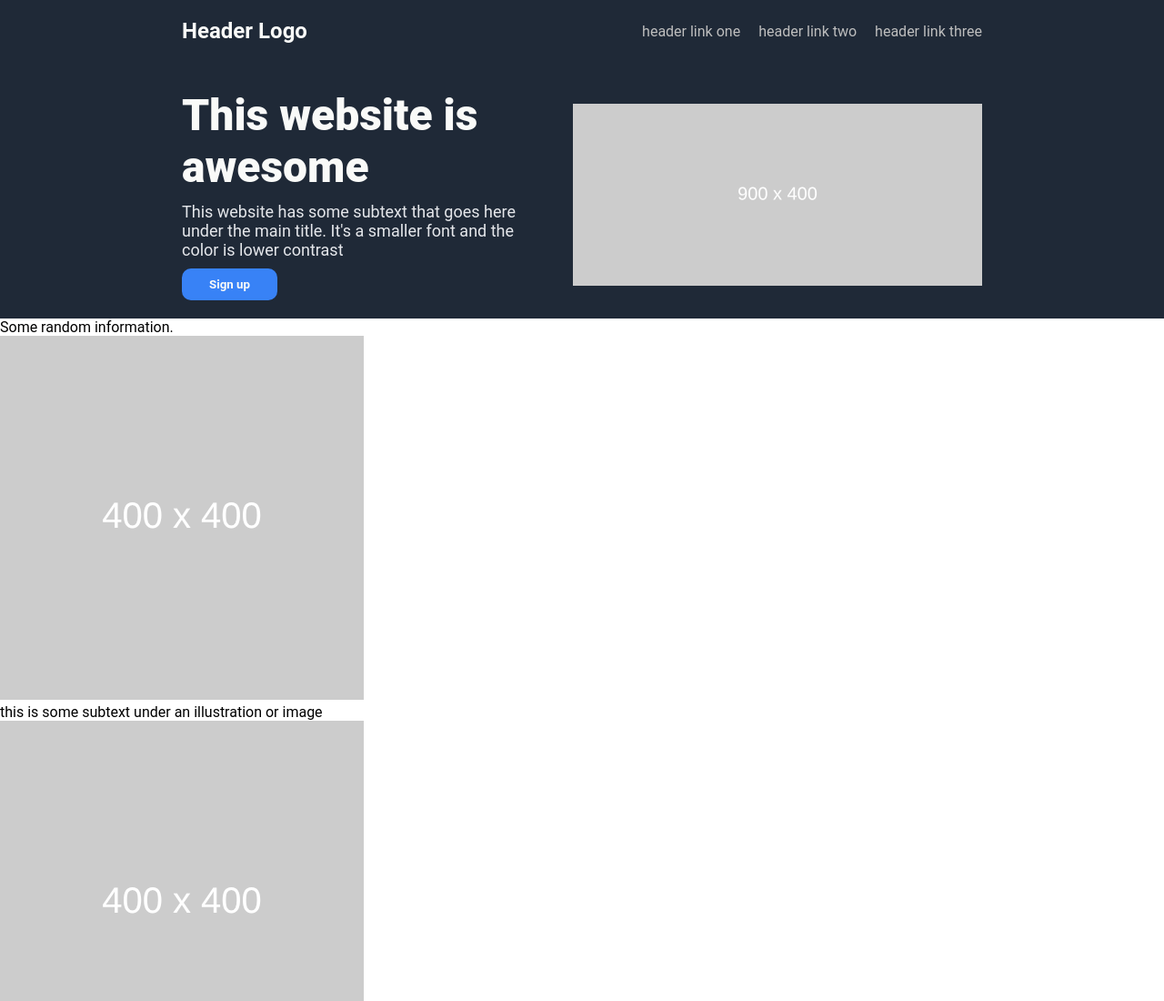
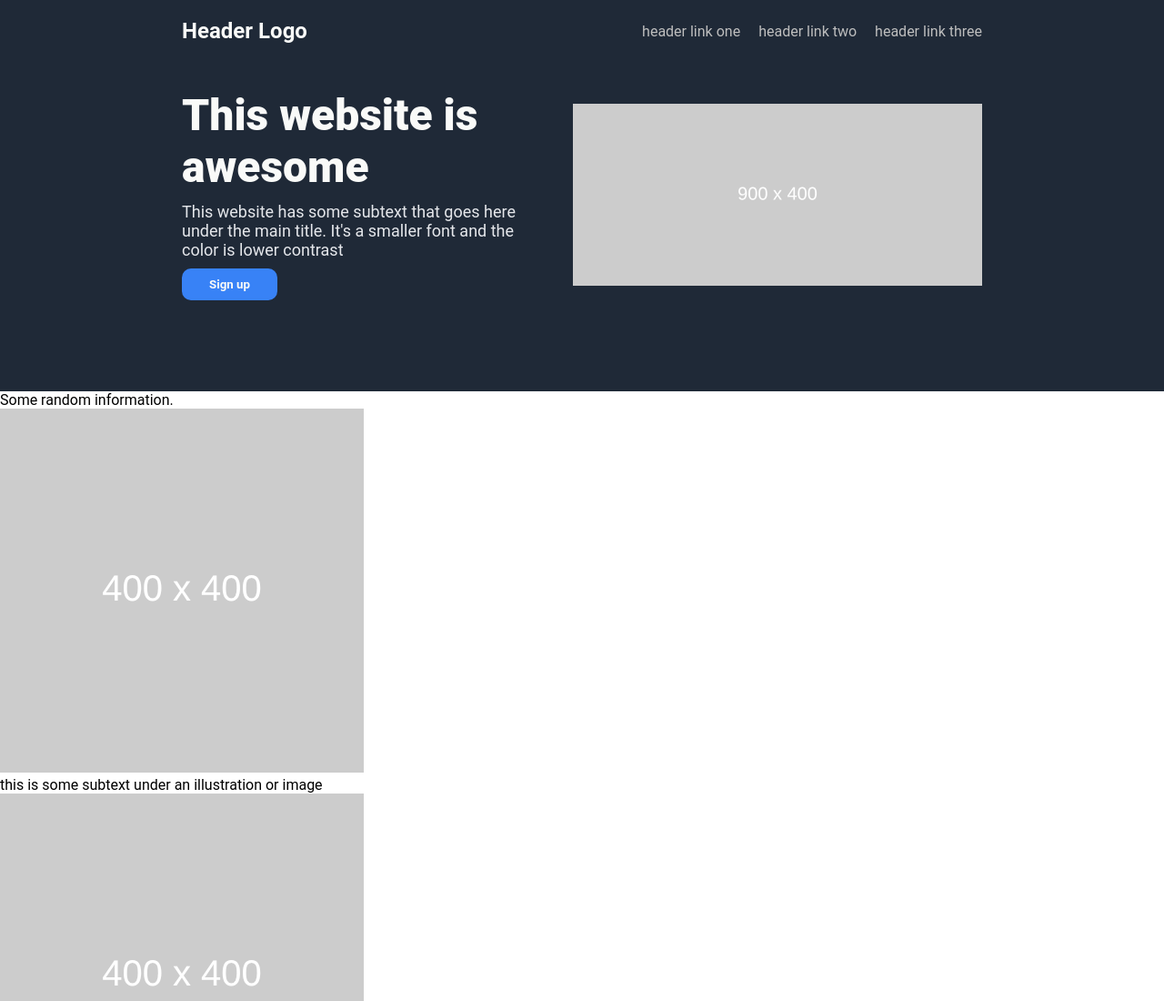
Before and after one commit to Kojapu/landing-page, a plain HTML site: page index.html in a window 1280 px wide. Shown: the top 1100 px of the page at 91% size. Drawn offline with Linux system fonts and the light colour scheme.

Commit message:
Add more styling to header

```diff
--- a/styles.css
+++ b/styles.css
@@ -10,7 +10,7 @@ body {
 
 .head {
     background-color: #1F2937;
-    padding: 20px 200px;
+    padding: 20px 200px 100px;
 }
 
 .head-top {
```
